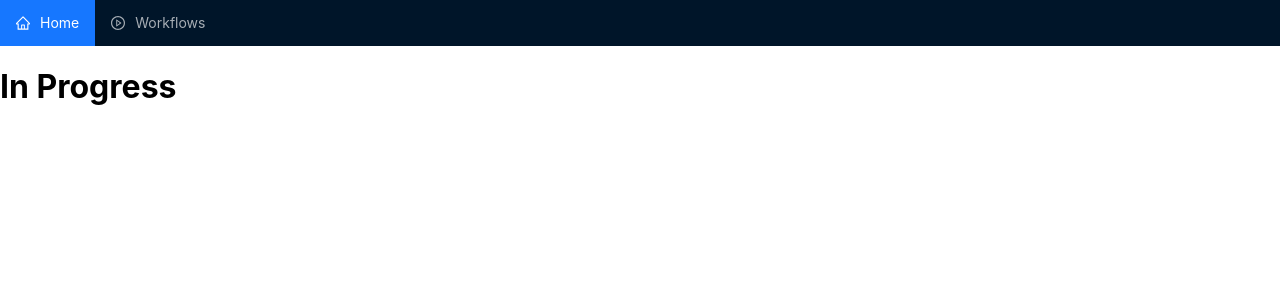
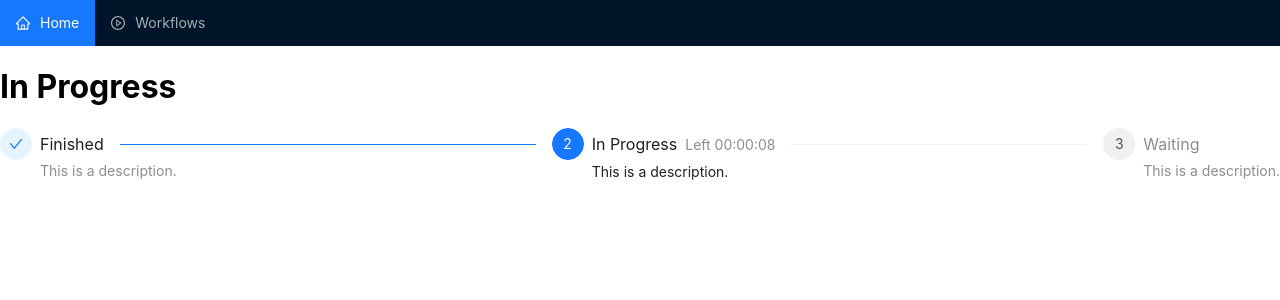
Before and after one commit to sidathasiri/workflow-automation-pwa, a React (Create React App) app: page /workflows/inprogress in a window 1280 px wide. Shown: the top 300 px of the page. Built offline with nearby package versions, Linux system fonts and the light colour scheme.

Commit message:
Change pages

```diff
--- a/src/pages/Home/index.tsx
+++ b/src/pages/Home/index.tsx
@@ -1,10 +1,7 @@
-import Workflow from '../../components/Workflow';
-
 function HomePage() {
   return (
     <div>
       <h1>Home</h1>
-      <Workflow />
     </div>
   );
 }
--- a/src/pages/Workflows/Completed/index.tsx
+++ b/src/pages/Workflows/Completed/index.tsx
@@ -1,7 +1,10 @@
+import Workflow from '../../../components/Workflow';
+
 function CompletedWorkflowsPage() {
   return (
     <div>
       <h1>Completed</h1>
+      <Workflow />
     </div>
   );
 }
--- a/src/pages/Workflows/InProgress/index.tsx
+++ b/src/pages/Workflows/InProgress/index.tsx
@@ -1,7 +1,10 @@
+import Workflow from '../../../components/Workflow';
+
 function InProgressWorkflowsPage() {
   return (
     <div>
       <h1>In Progress</h1>
+      <Workflow />
     </div>
   );
 }
```
